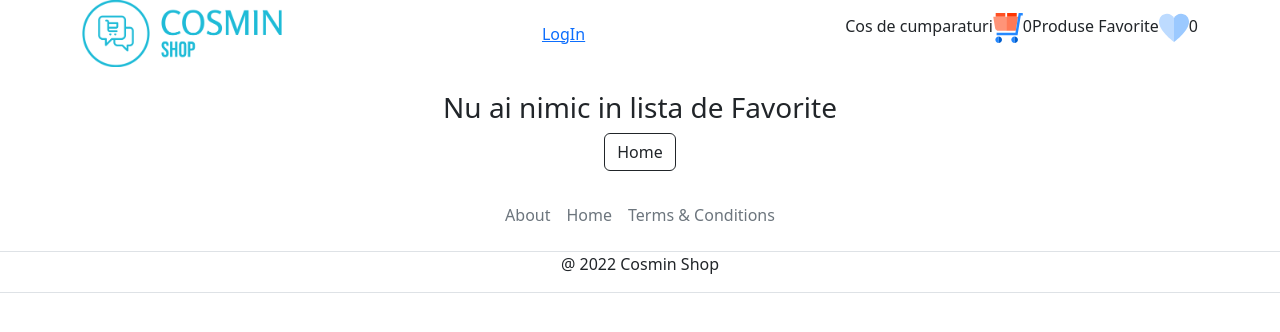
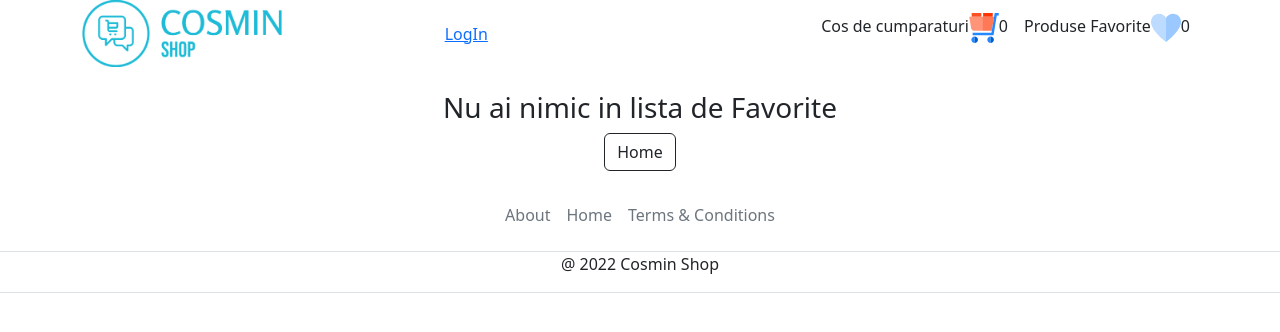
Before and after one commit to gcosmin1989/react-ecommerce, a React (Create React App) app: page /fav in a window 1280 px wide. Shown: the top 332 px of the page. Built offline with nearby package versions, Linux system fonts and the light colour scheme.

Commit message:
Header styling

```diff
--- a/src/components/Header/Header.jsx
+++ b/src/components/Header/Header.jsx
@@ -6,6 +6,7 @@
 import React from 'react';
 import { signOut } from '../../firebase-init';
 import { connect } from 'react-redux';
+
 
 function Header(props) {
 	const { numberOfProductsInCart, numberOfProductsInFav } = props;
@@ -26,18 +27,27 @@
 					<Link to="/login">LogIn</Link>
 				)}
 			</div>
-			<div>
+			<div></div>
+	<div className="d-flex justify-content-end">
+			<div className='p-2'>
 				<p>Cos de cumparaturi</p>
 				<Link to="/cart">
 					<ShoppingCart />
 				</Link>
 				<p>{numberOfProductsInCart}</p>
 
+				</div>
+
+		<div className='p-2'>
+
+
 		<p>Produse Favorite</p>
 		<Link to="/fav">
 			<Favorite />
 		</Link>
 		<p>{numberOfProductsInFav}</p>
+		</div>
+
 </div>
 </div>
 	);
```
Lines whose indentation alone changed are shown as unchanged.
